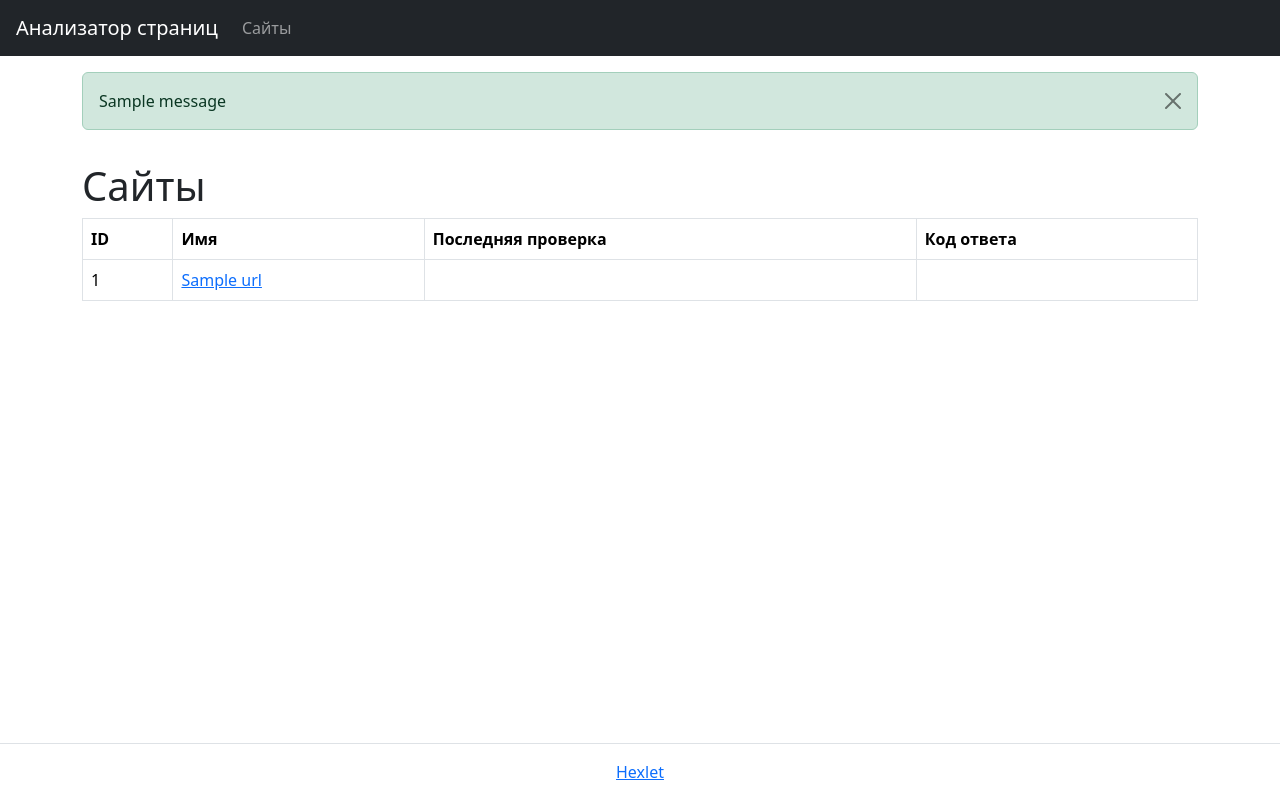
After one commit to Anik0000000/python-project-83, a Flask app: template page_analyzer/templates/urls.html in a window 1280 px wide. The commit adds this page. Run offline with Flask 3, Linux system fonts and the light colour scheme; the template is opened without the code that fills it: most values are stand-ins (such as "Sample title", 1, 10 or a date in 2020); one stand-in notice (Sample message) is shown; some libraries are stand-ins or nearby versions.

Commit message:
Fun with database

```diff
--- a/main.py
+++ /dev/null
@@ -1,6 +0,0 @@
-def main():
-    print("Hello from python-project-83!")
-
-
-if __name__ == "__main__":
-    main()
--- a/page_analyzer/app.py
+++ b/page_analyzer/app.py
@@ -1,88 +1,113 @@
+import os
 from flask import Flask, render_template, request, redirect, url_for, flash
-import os
-from psycopg2 import connect, Error
+from dotenv import load_dotenv
+import psycopg2
+from datetime import datetime
 from urllib.parse import urlparse
-from validators import url as validate_url
-from datetime import datetime
+import validators
+
+load_dotenv()
 
 app = Flask(__name__)
-app.config["SECRET_KEY"] = os.getenv("SECRET_KEY")
+app.config['SECRET_KEY'] = os.getenv('SECRET_KEY')
 
 def get_db_connection():
-    return connect(os.getenv("DATABASE_URL"))
+    DATABASE_URL = os.getenv('DATABASE_URL')
+    conn = psycopg2.connect(DATABASE_URL)
+    conn.autocommit = True
+    return conn
 
 def normalize_url(url):
-    parsed = urlparse(url)
-    return f"{parsed.scheme}://{parsed.netloc}"
+    parsed_url = urlparse(url)
+    return f"{parsed_url.scheme}://{parsed_url.netloc}"
 
-def is_valid_url(url):
-    return (
-        len(url) <= 255
-        and validate_url(url)
-        and urlparse(url).scheme in ("http", "https")
-    )
+def validate_url(url):
+    if not url:
+        return "URL обязателен для заполнения"
+    if len(url) > 255:
+        return "URL не должен превышать 255 символов"
+    if not validators.url(url):
+        return "Некорректный URL"
+    return None
 
-@app.route("/")
-def home():
-    return render_template("index.html")
+@app.route('/')
+def index():
+    return render_template('index.html')
 
-@app.route("/urls", methods=["POST"])
+@app.route('/urls', methods=['POST'])
 def add_url():
-    raw_url = request.form.get("url")
-    if not is_valid_url(raw_url):
-        flash("Некорректный URL", "danger")
-        return render_template("index.html"), 422
+    url = request.form.get('url', '').strip()
 
-    normalized_url = normalize_url(raw_url)
+    error = validate_url(url)
+    if error:
+        flash(error, 'danger')
+        return render_template('index.html', url=url), 422
+
+    normalized_url = normalize_url(url)
 
     try:
         conn = get_db_connection()
         cur = conn.cursor()
 
+        # Проверяем существование URL
         cur.execute("SELECT id FROM urls WHERE name = %s", (normalized_url,))
         existing_url = cur.fetchone()
 
         if existing_url:
-            flash("Страница уже существует", "info")
             url_id = existing_url[0]
+            flash('Страница уже существует', 'info')
         else:
+            # Добавляем новый URL
             cur.execute(
-                "INSERT INTO urls (name) VALUES (%s) RETURNING id",
-                (normalized_url,),
+                "INSERT INTO urls (name, created_at) VALUES (%s, %s) RETURNING id",
+                (normalized_url, datetime.now())
             )
             url_id = cur.fetchone()[0]
-            conn.commit()
-            flash("Страница успешно добавлена", "success")
+            flash('Страница успешно добавлена', 'success')
 
-        return redirect(url_for("show_url", id=url_id))
+        cur.close()
+        conn.close()
+        return redirect(url_for('url_detail', id=url_id))
 
-    except Error as e:
-        flash(f"Ошибка базы данных: {e}", "danger")
-        return render_template("index.html"), 500
+    except Exception as e:
+        flash(f'Произошла ошибка при добавлении страницы: {e}', 'danger')
+        return render_template('index.html', url=url), 500
 
-    finally:
-        if conn:
-            conn.close()
+@app.route('/urls')
+def urls_list():
+    try:
+        conn = get_db_connection()
+        cur = conn.cursor()
 
-@app.route("/urls")
-def list_urls():
-    conn = get_db_connection()
-    cur = conn.cursor()
-    cur.execute("SELECT * FROM urls ORDER BY created_at DESC")
-    urls = cur.fetchall()
-    conn.close()
-    return render_template("urls/list.html", urls=urls)
+        cur.execute("SELECT id, name, created_at FROM urls ORDER BY created_at DESC")
+        urls = cur.fetchall()
 
-@app.route("/urls/<int:id>")
-def show_url(id):
-    conn = get_db_connection()
-    cur = conn.cursor()
-    cur.execute("SELECT * FROM urls WHERE id = %s", (id,))
-    url = cur.fetchone()
-    conn.close()
+        cur.close()
+        conn.close()
+        return render_template('urls.html', urls=urls)
 
-    if not url:
-        flash("Страница не найдена", "danger")
-        return redirect(url_for("home"))
+    except Exception as e:
+        flash(f'Произошла ошибка при загрузке списка сайтов: {e}', 'danger')
+        return redirect(url_for('index'))
 
-    return render_template("urls/show.html", url=url)
+@app.route('/urls/<int:id>')
+def url_detail(id):
+    try:
+        conn = get_db_connection()
+        cur = conn.cursor()
+
+        cur.execute("SELECT id, name, created_at FROM urls WHERE id = %s", (id,))
+        url = cur.fetchone()
+
+        cur.close()
+        conn.close()
+
+        if not url:
+            flash('Страница не найдена', 'danger')
+            return redirect(url_for('index'))
+
+        return render_template('url_detail.html', url=url)
+
+    except Exception as e:
+        flash(f'Произошла ошибка при загрузке страницы: {e}', 'danger')
+        return redirect(url_for('index'))
--- /dev/null
+++ b/page_analyzer/templates/base.html
@@ -0,0 +1,50 @@
+<!doctype html>
+<html lang="ru">
+<head>
+    <meta charset="utf-8">
+    <meta name="viewport" content="width=device-width, initial-scale=1">
+    <link href="https://cdn.jsdelivr.net/npm/bootstrap@5.3.2/dist/css/bootstrap.min.css" rel="stylesheet">
+    <title>Анализатор страниц</title>
+</head>
+<body class="min-vh-100 d-flex flex-column">
+    <header class="flex-shrink-0">
+        <nav class="navbar navbar-expand-md navbar-dark bg-dark px-3">
+            <a class="navbar-brand" href="{{ url_for('index') }}">Анализатор страниц</a>
+            <div id="navbarNav">
+                <ul class="navbar-nav">
+                    <li class="nav-item">
+                        <a class="nav-link" href="{{ url_for('urls_list') }}">Сайты</a>
+                    </li>
+                </ul>
+            </div>
+        </nav>
+    </header>
+
+    {% with messages = get_flashed_messages(with_categories=true) %}
+        {% if messages %}
+            <div class="container-lg mt-3">
+                {% for category, message in messages %}
+                    <div class="alert alert-{{ 'danger' if category == 'error' else category }} alert-dismissible fade show" role="alert">
+                        {{ message }}
+                        <button type="button" class="btn-close" data-bs-dismiss="alert"></button>
+                    </div>
+                {% endfor %}
+            </div>
+        {% endif %}
+    {% endwith %}
+
+    <main class="flex-grow-1">
+        {% block content %}{% endblock %}
+    </main>
+
+    <footer class="border-top py-3 mt-5 flex-shrink-0">
+        <div class="container-lg">
+            <div class="text-center">
+                <a href="https://ru.hexlet.io/" target="_blank">Hexlet</a>
+            </div>
+        </div>
+    </footer>
+
+    <script src="https://cdn.jsdelivr.net/npm/bootstrap@5.3.2/dist/js/bootstrap.bundle.min.js"></script>
+</body>
+</html>
--- /dev/null
+++ b/page_analyzer/templates/urls.html
@@ -0,0 +1,28 @@
+{% extends "base.html" %}
+
+{% block content %}
+<div class="container-lg mt-3">
+    <h1>Сайты</h1>
+
+    <table class="table table-bordered table-hover" data-test="urls">
+        <thead>
+            <tr>
+                <th>ID</th>
+                <th>Имя</th>
+                <th>Последняя проверка</th>
+                <th>Код ответа</th>
+            </tr>
+        </thead>
+        <tbody>
+            {% for url in urls %}
+            <tr>
+                <td>{{ url[0] }}</td>
+                <td><a href="{{ url_for('url_detail', id=url[0]) }}">{{ url[1] }}</a></td>
+                <td></td>
+                <td></td>
+            </tr>
+            {% endfor %}
+        </tbody>
+    </table>
+</div>
+{% endblock %}
--- a/page_analyzer/templates/urls/show.html
+++ /dev/null
@@ -1,6 +0,0 @@
-<div class="card" data-test="url">
-    <div class="card-body">
-        <h5 class="card-title">{{ url.name }}</h5>
-        <p class="card-text">Добавлен: {{ url.created_at }}</p>
-    </div>
-</div>
```
Also changed, not shown: hexlet_code.egg-info/requires.txt (+8 -4 lines), page_analyzer/templates/index.html (+23 -26 lines), page_analyzer/templates/url_detail.html (added, +31 -0 lines), page_analyzer/templates/urls/list.html (deleted, +0 -18 lines), pyproject.toml (+8 -4 lines), 6 other files.
